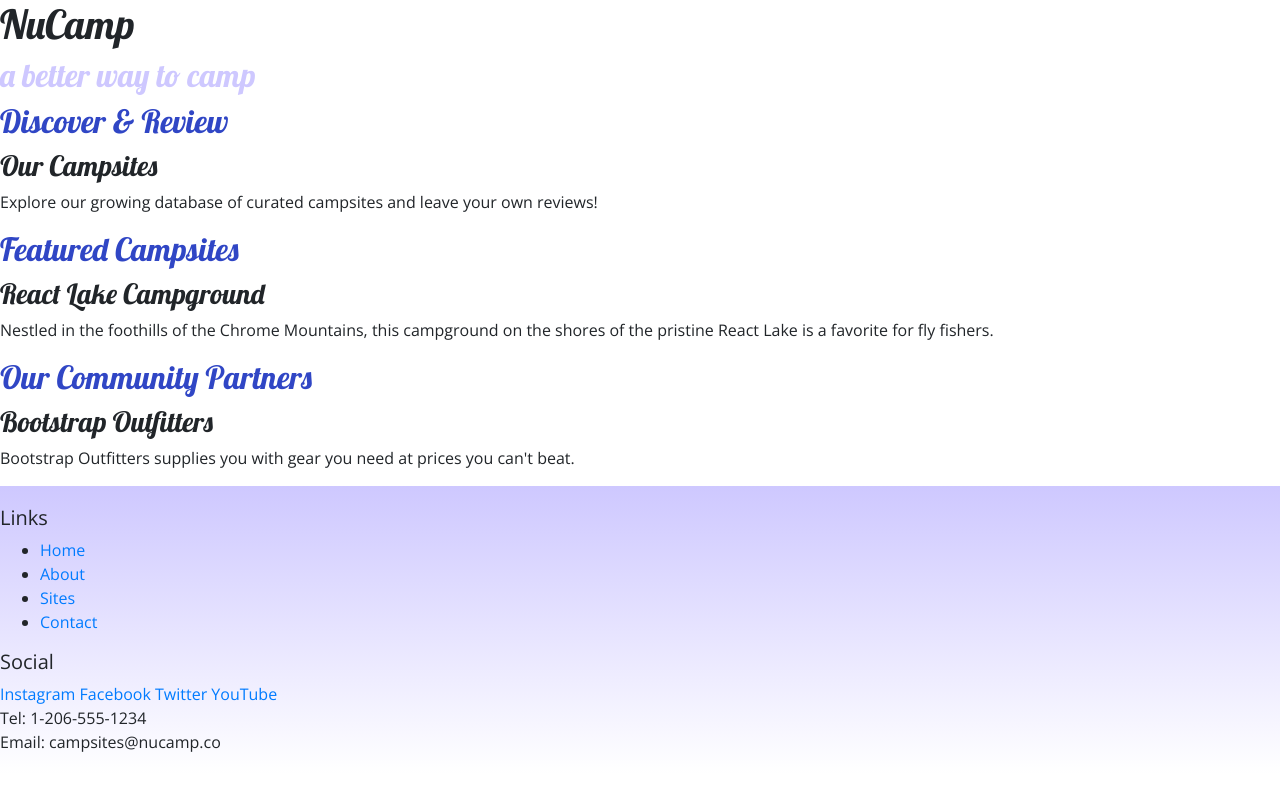
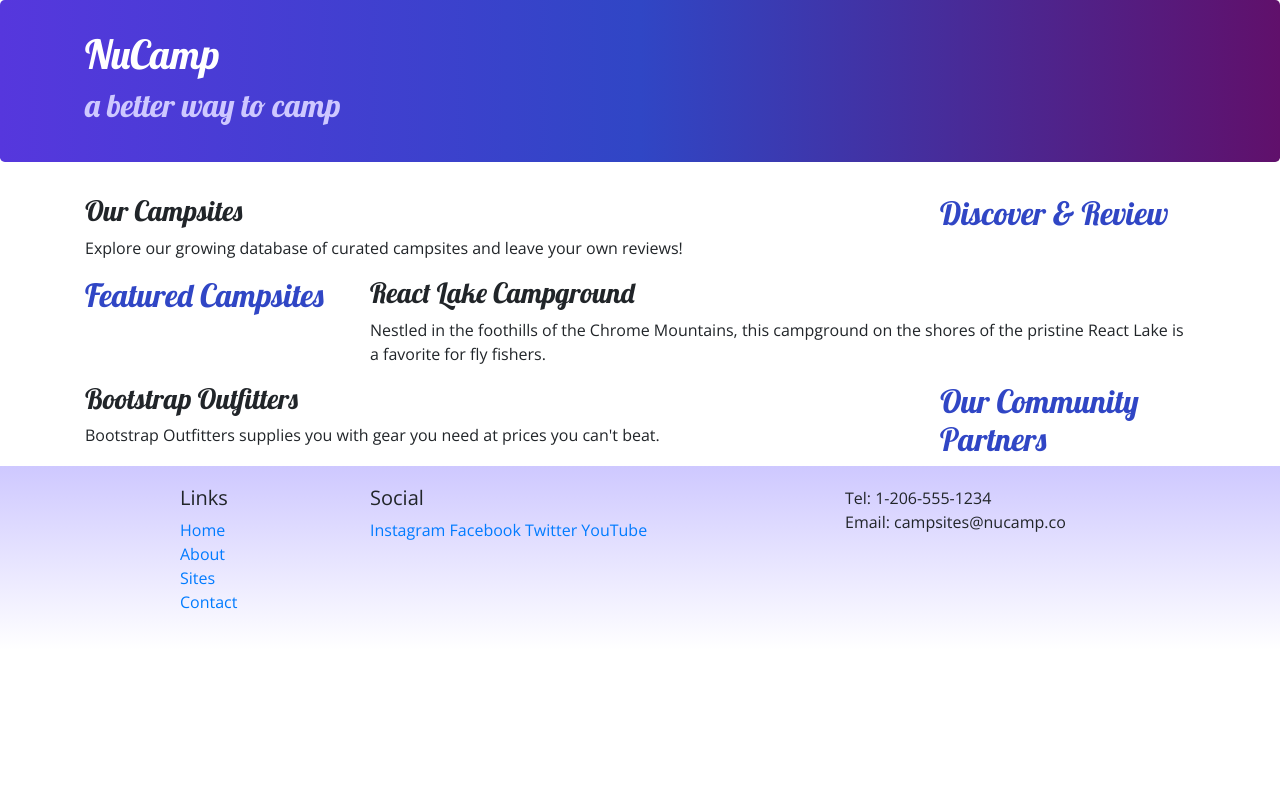
Before and after one commit to Tumaz04/nucampsite, a website: page index.html in a window 1280 px wide. Drawn offline with nearby package versions, Linux system fonts and the light colour scheme.

Commit message:
Bootstrap Grid

```diff
--- a/index.html
+++ b/index.html
@@ -20,51 +20,73 @@
 
 <body>
 
-    <header>
-        <div>
+    <header class="jumbotron">
+        <div class="container">
+            <div class="row">
+                <div class="col">
                     <h1>NuCamp</h1>
                     <h2>a better way to camp</h2>
                 </div>
+            </div>
+        </div>
     </header>
 
-    <div>
+    <div class="container">
+        <div class="row">
+            <div class="col-sm-4 order-sm-last col-md-3">
                 <h2>Discover & Review</h2>
+            </div>
+            <div class="col">
                 <h3>Our Campsites</h3>
-        <p>Explore our growing database of curated campsites and leave your own reviews!</p>
+                <p class="d-none d-sm-block">Explore our growing database of curated campsites and leave your own reviews!</p>
+            </div>
         </div>
 
-    <div>
+        <div class="row">
+            <div class="col-sm-4 col-md-3">
                 <h2>Featured Campsites</h2>
+            </div>
+            <div class="col">
                 <h3>React Lake Campground</h3>
-        <p>Nestled in the foothills of the Chrome Mountains, this campground on the shores of the pristine React Lake is a favorite for fly fishers.</p>
+                <p class="d-none d-sm-block">Nestled in the foothills of the Chrome Mountains, this campground on the shores of the pristine React Lake is a favorite for fly fishers.</p>
+            </div>
         </div>
 
-    <div>
+        <div class="row">
+            <div class="col-sm-4 order-sm-last col-md-3">
                 <h2>Our Community Partners</h2>
+            </div>
+            <div class="col">
                 <h3>Bootstrap Outfitters</h3>
-        <p>Bootstrap Outfitters supplies you with gear you need at prices you can't beat.</p>
+                <p class="d-none d-sm-block">Bootstrap Outfitters supplies you with gear you need at prices you can't beat.</p>
+            </div>
+        </div>
     </div>
 
     <footer>
-        <div>
+        <div class="container">
+            <div class="row">
+                <div class="col-4 col-sm-2 offset-1">
                     <h5>Links</h5>
-            <ul>
+                    <ul class="list-unstyled">
                         <li><a href="#">Home</a></li>
-                <li><a href="#">About</a></li>
+                        <li><a href="aboutus.html">About</a></li>
                         <li><a href="#">Sites</a></li>
                         <li><a href="#">Contact</a></li>
                     </ul>
                 </div>
-        <div>
+                <div class="col-6 col-sm-5">
                     <h5>Social</h5>
                     <a href="http://instagram.com/">Instagram</a>
                     <a href="http://facebook.com/">Facebook</a>
                     <a href="http://twitter.com/">Twitter</a>
                     <a href="http://youtube.com/">YouTube</a>
                 </div>
-        <div>
+                <div class="col-sm-4">
                     Tel: 1-206-555-1234<br />
                     Email: campsites@nucamp.co
+                </div>
+            </div>
         </div>
     </footer>
 
```
Also changed, not shown: aboutus.html (+15 -13 lines). Lines whose indentation alone changed are shown as unchanged.
